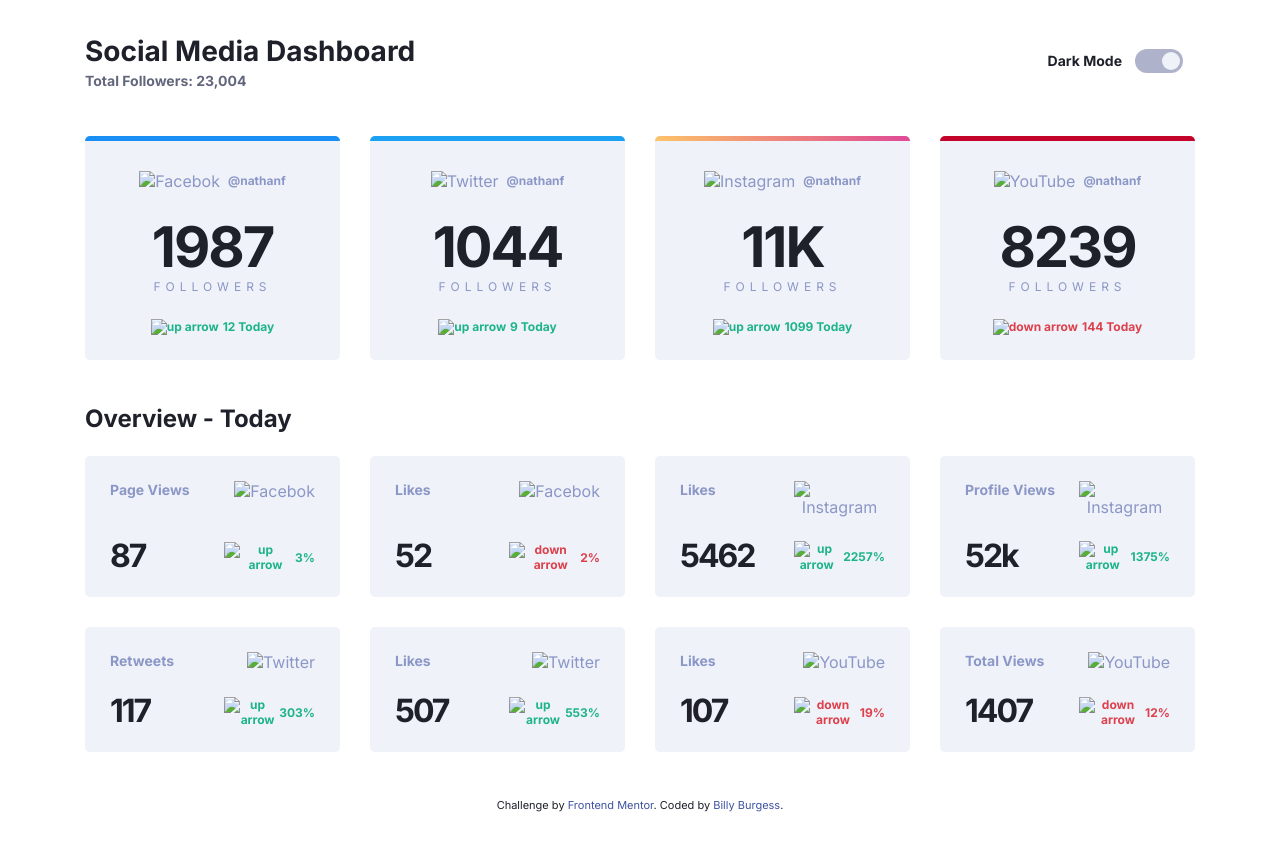
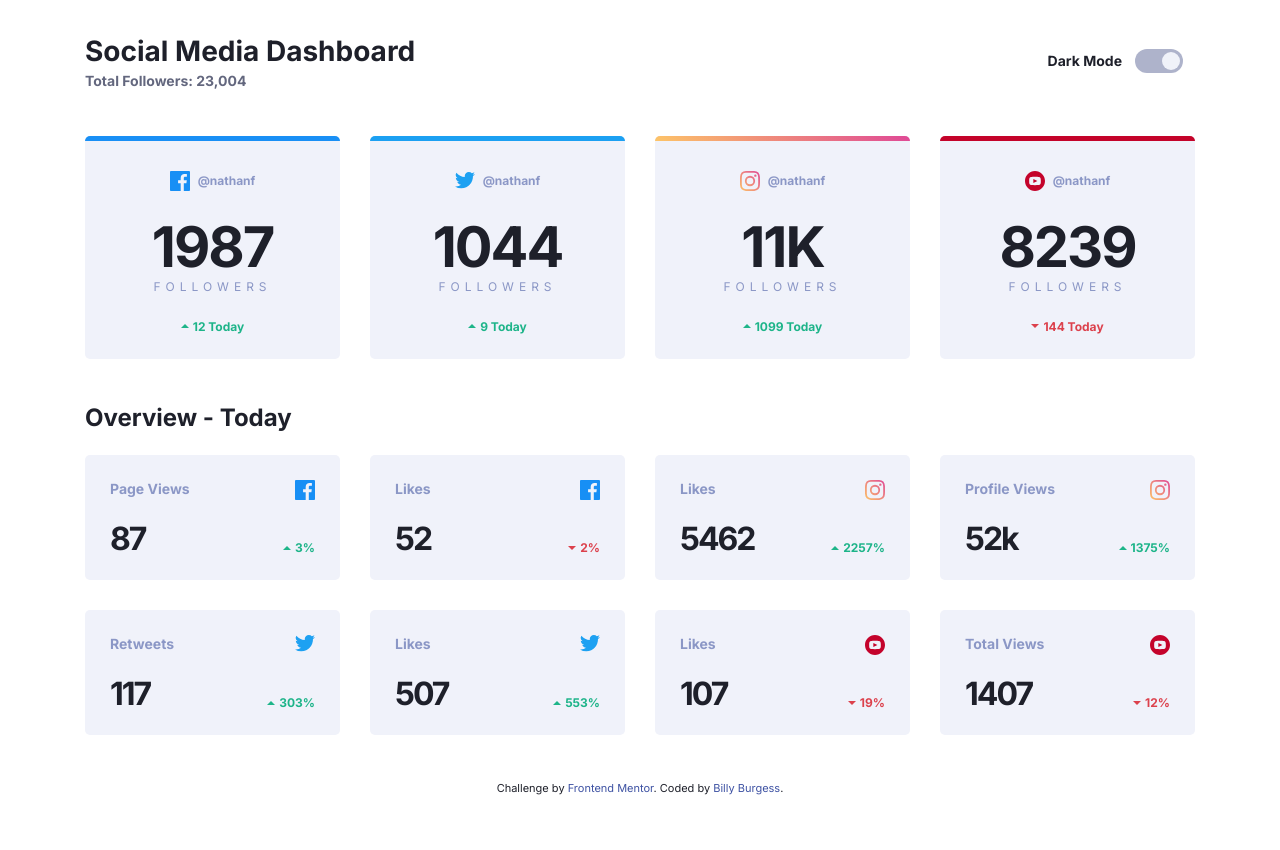
Before and after one commit to Billy-Burgess/Social-Media-Dashboard, a website: page index.html in a window 1280 px wide. Shown: the top 850 px of the page. Drawn offline with nearby package versions, Linux system fonts and the light colour scheme; the site is published under a folder, as on GitHub Pages, so addresses that start at the root find nothing.

Commit message:
Trying to configure links so everything shows on live previews

```diff
--- a/index.html
+++ b/index.html
@@ -6,7 +6,7 @@
   <meta name="viewport" content="width=device-width, initial-scale=1.0">
   <!-- displays site properly based on user's device -->
 
-  <link rel="icon" type="image/png" sizes="32x32" href="./images/favicon-32x32.png">
+  <link rel="icon" type="image/png" sizes="32x32" href="images/favicon-32x32.png">
 
   <title>Frontend Mentor | [Challenge Name Here]</title>
 
@@ -61,7 +61,7 @@
 
       <div class="card card--facebook">
         <div class="card__platform">
-          <img class="card__icon" src="/images/icon-facebook.svg" alt="Facebok">
+          <img class="card__icon" src="images/icon-facebook.svg" alt="Facebok">
           <div class="card__username">@nathanf</div>
         </div>
         <div class="card__followers">
@@ -69,14 +69,14 @@
           <div class="card__label">Followers</div>
         </div>
         <div class="card__change card__change--up">
-          <img src="/images/icon-up.svg" alt="up arrow">
+          <img src="images/icon-up.svg" alt="up arrow">
           <div class="card__number">12 Today</div>
         </div>
       </div>
 
       <div class="card card--twitter">
         <div class="card__platform">
-          <img class="card__icon" src="/images/icon-twitter.svg" alt="Twitter">
+          <img class="card__icon" src="images/icon-twitter.svg" alt="Twitter">
           <div class="card__username">@nathanf</div>
         </div>
         <div class="card__followers">
@@ -84,14 +84,14 @@
           <div class="card__label">Followers</div>
         </div>
         <div class="card__change card__change--up">
-          <img src="/images/icon-up.svg" alt="up arrow">
+          <img src="images/icon-up.svg" alt="up arrow">
           <div class="card__number">9 Today</div>
         </div>
       </div>
 
       <div class="card card--instagram">
         <div class="card__platform">
-          <img class="card__icon" src="/images/icon-instagram.svg" alt="Instagram">
+          <img class="card__icon" src="images/icon-instagram.svg" alt="Instagram">
           <div class="card__username">@nathanf</div>
         </div>
         <div class="card__followers">
@@ -99,14 +99,14 @@
           <div class="card__label">Followers</div>
         </div>
         <div class="card__change card__change--up">
-          <img src="/images/icon-up.svg" alt="up arrow">
+          <img src="images/icon-up.svg" alt="up arrow">
           <div class="card__number">1099 Today</div>
         </div>
       </div>
 
       <div class="card card--youtube">
         <div class="card__platform">
-          <img class="card__icon" src="/images/icon-youtube.svg" alt="YouTube">
+          <img class="card__icon" src="images/icon-youtube.svg" alt="YouTube">
           <div class="card__username">@nathanf</div>
         </div>
         <div class="card__followers">
@@ -114,7 +114,7 @@
           <div class="card__label">Followers</div>
         </div>
         <div class="card__change card__change--down">
-          <img src="/images/icon-down.svg" alt="down arrow">
+          <img src="images/icon-down.svg" alt="down arrow">
           <div class="card__number">144 Today</div>
         </div>
       </div>
@@ -130,11 +130,11 @@
 
           <div class="card__subtitle">Page Views</div>
 
-          <img class="" src="/images/icon-facebook.svg" alt="Facebok">
+          <img class="" src="images/icon-facebook.svg" alt="Facebok">
 
           <div class="card__count card__count--small">87</div>
 
-          <div class="card__change card__change--up"><img src="/images/icon-up.svg" alt="up arrow">
+          <div class="card__change card__change--up"><img src="images/icon-up.svg" alt="up arrow">
 
             <div class="card__number">3%</div>
           </div>
@@ -144,11 +144,11 @@
 
           <div class="card__subtitle">Likes</div>
 
-          <img class="" src="/images/icon-facebook.svg" alt="Facebok">
+          <img class="" src="images/icon-facebook.svg" alt="Facebok">
 
           <div class="card__count card__count--small">52</div>
 
-          <div class="card__change card__change--down"><img src="/images/icon-down.svg" alt="down arrow">
+          <div class="card__change card__change--down"><img src="images/icon-down.svg" alt="down arrow">
 
             <div class="card__number">2%</div>
           </div>
@@ -158,11 +158,11 @@
 
           <div class="card__subtitle">Likes</div>
 
-          <img class="" src="/images/icon-instagram.svg" alt="Instagram">
+          <img class="" src="images/icon-instagram.svg" alt="Instagram">
 
           <div class="card__count card__count--small">5462</div>
 
-          <div class="card__change card__change--up"><img src="/images/icon-up.svg" alt="up arrow">
+          <div class="card__change card__change--up"><img src="images/icon-up.svg" alt="up arrow">
 
             <div class="card__number">2257%</div>
           </div>
@@ -172,11 +172,11 @@
 
           <div class="card__subtitle">Profile Views</div>
 
-          <img class="" src="/images/icon-instagram.svg" alt="Instagram">
+          <img class="" src="images/icon-instagram.svg" alt="Instagram">
 
           <div class="card__count card__count--small">52k</div>
 
-          <div class="card__change card__change--up"><img src="/images/icon-up.svg" alt="up arrow">
+          <div class="card__change card__change--up"><img src="images/icon-up.svg" alt="up arrow">
 
             <div class="card__number">1375%</div>
           </div>
@@ -186,11 +186,11 @@
 
           <div class="card__subtitle">Retweets</div>
 
-          <img class="" src="/images/icon-twitter.svg" alt="Twitter">
+          <img class="" src="images/icon-twitter.svg" alt="Twitter">
 
           <div class="card__count card__count--small">117</div>
 
-          <div class="card__change card__change--up"><img src="/images/icon-up.svg" alt="up arrow">
+          <div class="card__change card__change--up"><img src="images/icon-up.svg" alt="up arrow">
 
             <div class="card__number">303%</div>
           </div>
@@ -200,11 +200,11 @@
 
           <div class="card__subtitle">Likes</div>
 
-          <img class="" src="/images/icon-twitter.svg" alt="Twitter">
+          <img class="" src="images/icon-twitter.svg" alt="Twitter">
 
           <div class="card__count card__count--small">507</div>
 
-          <div class="card__change card__change--up"><img src="/images/icon-up.svg" alt="up arrow">
+          <div class="card__change card__change--up"><img src="images/icon-up.svg" alt="up arrow">
 
             <div class="card__number">553%</div>
           </div>
@@ -214,11 +214,11 @@
 
           <div class="card__subtitle">Likes</div>
 
-          <img class="" src="/images/icon-youtube.svg" alt="YouTube">
+          <img class="" src="images/icon-youtube.svg" alt="YouTube">
 
           <div class="card__count card__count--small">107</div>
 
-          <div class="card__change card__change--down"><img src="/images/icon-down.svg" alt="down arrow">
+          <div class="card__change card__change--down"><img src="images/icon-down.svg" alt="down arrow">
 
             <div class="card__number">19%</div>
           </div>
@@ -228,11 +228,11 @@
 
           <div class="card__subtitle">Total Views</div>
 
-          <img class="" src="/images/icon-youtube.svg" alt="YouTube">
+          <img class="" src="images/icon-youtube.svg" alt="YouTube">
 
           <div class="card__count card__count--small">1407</div>
 
-          <div class="card__change card__change--down"><img src="/images/icon-down.svg" alt="down arrow">
+          <div class="card__change card__change--down"><img src="images/icon-down.svg" alt="down arrow">
 
             <div class="card__number">12%</div>
           </div>
```
